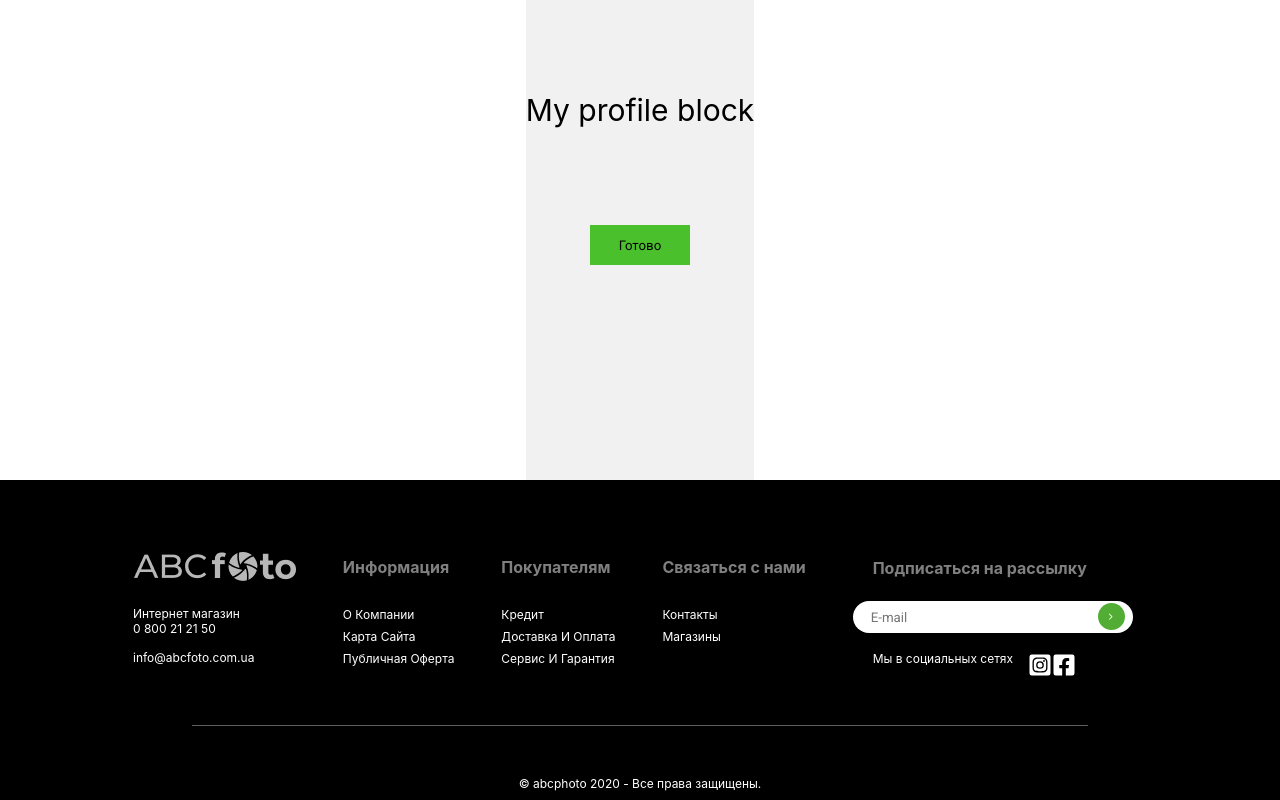
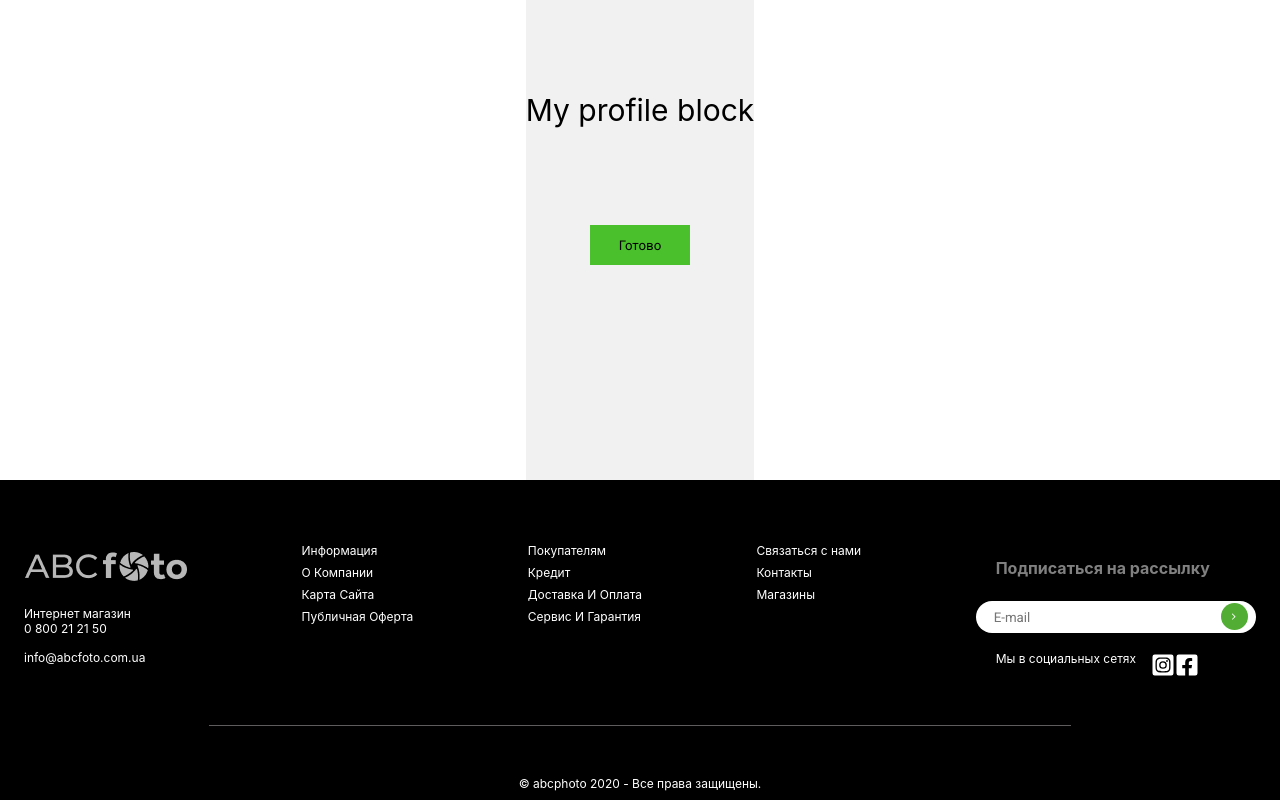
Before and after one commit to viaduksun/ABC-photo, a React (Create React App) app: page /profile in a window 1280 px wide. Shown: the part 365-1165 px from the top of the page. Built offline with nearby package versions, Linux system fonts and the light colour scheme.

Commit message:
fix style (#47)

```diff
--- a/src/components/Footer/Footer.module.scss
+++ b/src/components/Footer/Footer.module.scss
@@ -24,6 +24,7 @@
 .FooterGrid {
   // display: flex;
   // flex-direction: row;
+  max-width: 120px;
   justify-content: space-between;
   margin-left: 133px;
   margin-right: 147px;
@@ -38,6 +39,7 @@
 .FooterInformationText {
   margin-bottom: 5px;
 }
+.FooterInformationInput {
   label {
     font-size: 16px;
     margin-bottom: 10px;
@@ -66,6 +68,8 @@ label {
     background-size: contain;
     transition: transform 0.4s;
     }
+}
+
 @media(min-width: 768px){
   font-size: 16px;
   cursor: text;
--- a/src/containers/Footer/Footer.jsx
+++ b/src/containers/Footer/Footer.jsx
@@ -9,7 +9,9 @@ import footerConfig from '../../components/Footer/footerConfig';
 
 const Footer = () => (
   <div className={styles.Footer}>
+    <div className="container">
       <div className={styles.FooterGrid}>
+
         <FooterContacts />
         {footerConfig.map((links) => (
           <FooterInformation key={links.id} title={links.title} links={links.links} id={links.id} />
@@ -18,6 +20,8 @@ const Footer = () => (
       </div>
       <div className={styles.FooterCopyrightBefore}>
         <FooterCopyright />
+
+      </div>
     </div>
 
   </div>
--- a/src/containers/Footer/Footer.module.scss
+++ b/src/containers/Footer/Footer.module.scss
@@ -8,12 +8,11 @@
 }
 
 .FooterGrid {
+  width: 100%;
   height: 180px;
   display: flex;
   flex-direction: row;
   justify-content: space-between;
-  margin-left: 133px;
-  margin-right: 147px;
 
 }
 @media screen and (max-width: 1100px) {
```
Lines whose indentation alone changed are shown as unchanged.
